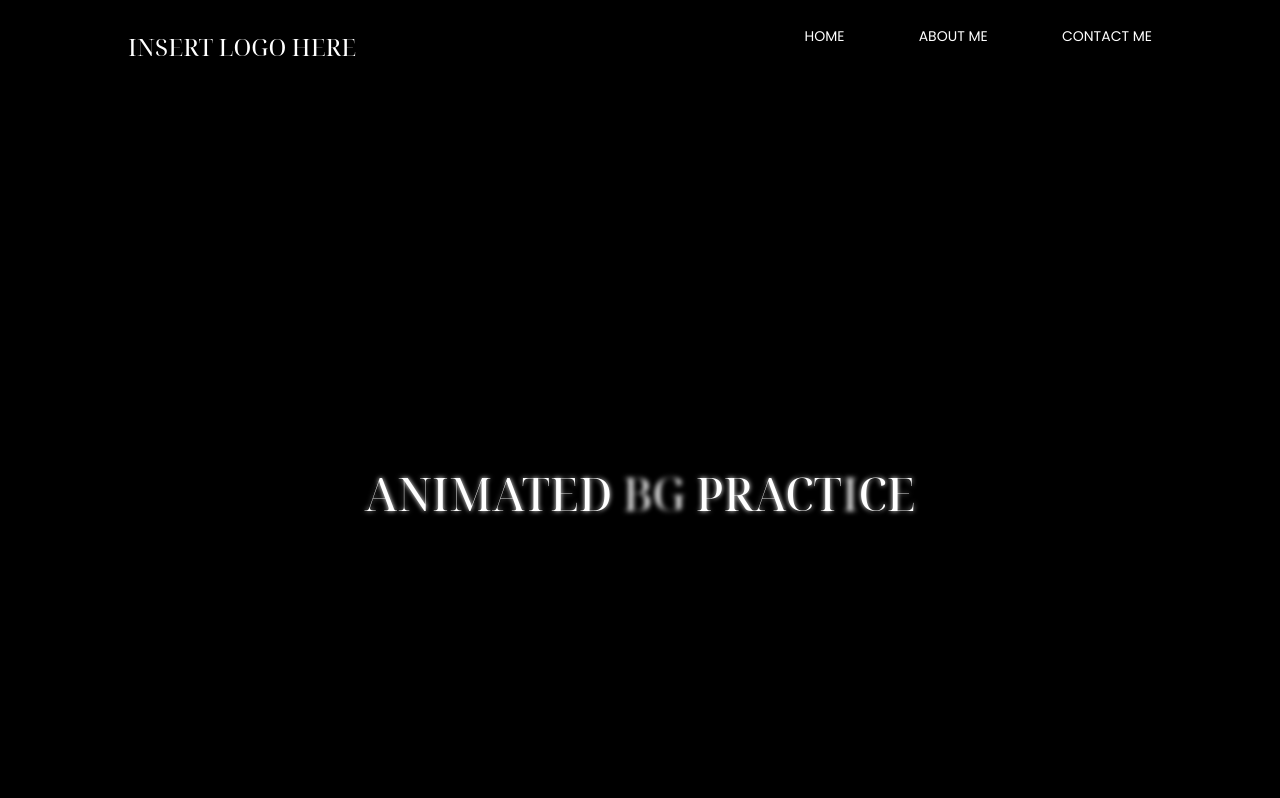
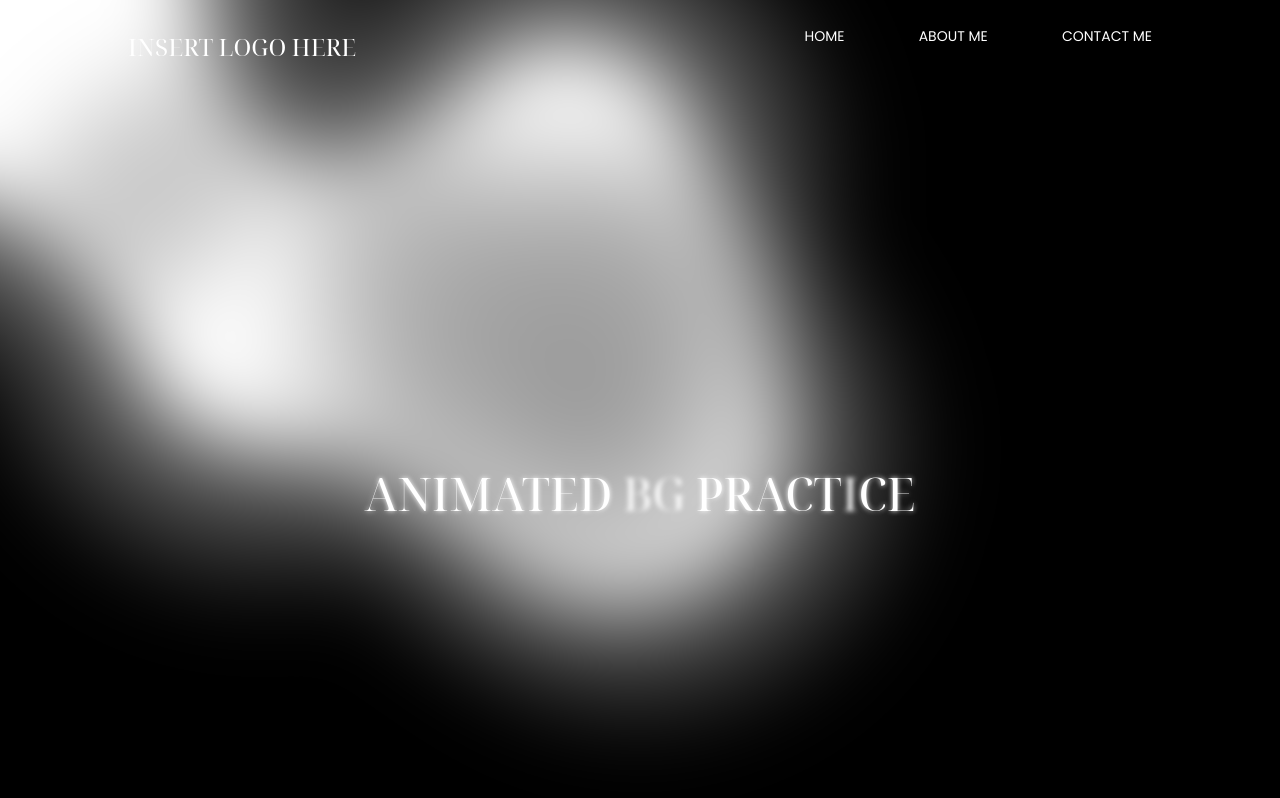
Before and after one commit to uqeu/uqeu.github.io, a website built with Vite: page index.html in a window 1280 px wide. Shown: the top 798 px of the page. Built offline with nearby package versions, Linux system fonts and the light colour scheme; a web font is replaced by a local one.

Commit message:
fixed :)

```diff
--- a/src/style.scss
+++ b/src/style.scss
@@ -131,11 +131,11 @@ section {
     min-height: 100vh;
 }
 
-.a1{
+.a1 {
 animation:blinking 5s infinite;
 }
 
-.a2{
+.a2 {
 animation:blinking2 10s infinite;
 transform: scaleY(5) 10s infinite;
 }
@@ -178,14 +178,14 @@ transform: scaleY(5) 10s infinite;
 :root {
     --color-bg1: rgb(0, 0, 0);
     --color-bg2: rgb(0,0,0);
-    --color1: (255,255,255);
-    --color2: (255,255,255);
-    --color3: (255,255,255);
-    --color4: (255,255,255);
-    --color5: (255,255,255);
-    --color-interactive: (255,255,255);
+    --color1: 255,255,255;
+    --color2: 255,255,255;
+    --color3: 255,255,255;
+    --color4: 255,255,255;
+    --color5: 255,255,255;
+    --color-interactive: 255,255,255;
     --circle-size:  80%;
-    --blending: exclusion;
+    --blending: difference;
 }
 
 @keyframes moveInCircle {
```
Also changed, not shown: src/style.css.
